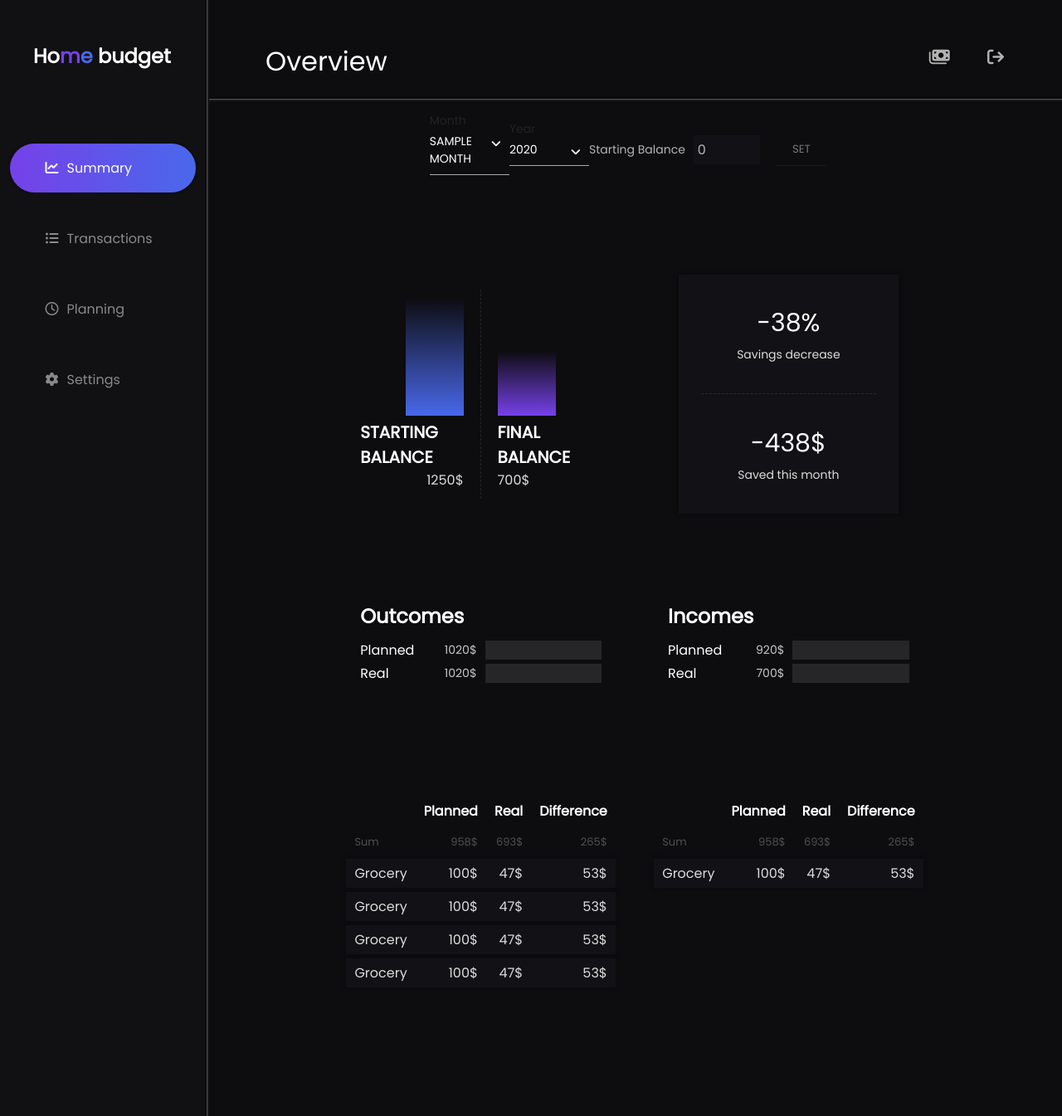
After one commit to MarcinNiemczyk/home-budget, a Python web app: template templates/home/index.html in a window 1280 px wide. The commit adds this page. Shown: the whole page at 83% size. Run offline with Jinja, Linux system fonts and the light colour scheme; the template is opened without the code that fills it: most values are stand-ins (such as "Sample title", 1, 10 or a date in 2020); some libraries are stand-ins or nearby versions.

Commit message:
Initiate summary base layout

```diff
--- a/models.py
+++ b/models.py
@@ -1,4 +1,3 @@
-from email.policy import default
 from flask import redirect, session
 from functools import wraps
 from datetime import date
--- a/static/script.js
+++ b/static/script.js
@@ -115,7 +115,8 @@ if (currentPage.includes('/transactions')) {
         tr = document.querySelectorAll('.transactions-table tr')
         tableToggle(tr)
     })
-} else if (currentPage.includes('/planning')) {
+// Every page needs to have months and years filter
+} else if (!currentPage.includes('/settings')) {
     dropdownMenu('months')
     dropdownMenu('years')
 }
--- a/static/styles.css
+++ b/static/styles.css
@@ -741,9 +741,9 @@ form {
     align-items: center;
     display: flex;
     height: 100px;
+    justify-content: center;
     margin-top: 20px;
     width: 100%;
-    justify-content: center;
 }
 
 .planning__menu .select {
@@ -752,8 +752,8 @@ form {
 
 .planning__content {
     display: flex;
+    justify-content: space-between;
     width: 100%;
-    justify-content: space-between;
 }
 
 .planning__outcomes,
@@ -814,8 +814,8 @@ form {
     color: rgba(180, 180, 180, 0.15);
     content: "$";
     display: block;
+    margin-right: 3px;
     position: absolute;
-    margin-right: 3px;
 }
 
 .planning__category label {
@@ -826,8 +826,8 @@ form {
 
 .planning__category label:hover {
     border-right: 1px solid rgba(255, 255, 255, 0.2);
+    color: white;
     cursor: pointer;
-    color: white;
 }
 
 .planning__save {
@@ -848,6 +848,269 @@ form {
     cursor: pointer;
     font-weight: bold;
 }
+
+.summary {
+    align-items: center;
+    display: flex;
+    flex-direction: column;
+    width: 80%;
+}
+
+.summary__menu {
+    align-items: center;
+    display: flex;
+    height: 100px;
+    justify-content: space-around;
+    margin-top: 10px;
+    padding-left: 10%;
+    width: 80%;
+}
+
+.summary__form {
+    display: flex;
+    flex-direction: row-reverse;
+    margin: 0;
+    width: 400px;
+    justify-content: flex-end;
+}
+
+.summary__form input[type=text]{
+    border: none;
+    background-color: rgb(var(--secondary-color));
+    color: rgb(180, 180, 180);
+    font-size: 16px;
+    height: 80%;
+    padding: 5px;
+    text-align: left;
+    width: 80px;
+}
+
+.summary__form input[type=text]:focus {
+    color: white;
+    outline: none;
+}
+
+.summary__form label {
+    color: rgb(180, 180, 180);
+    font-size: 14px;
+    margin-right: 10px;
+}
+
+.summary__form label:hover {
+    color: white;
+    cursor: pointer;
+}
+
+.summary__form input[type=submit] {
+    background-color: rgb(var(--background-color));
+    border: none;
+    border-bottom: 1px solid rgba(255, 255, 255, 0.05);
+    color: rgb(120, 120, 120);
+    height: 40px;
+    margin-left: 20px;
+    text-align: center;
+    text-transform: uppercase;
+    width: 60px;
+}
+
+.summary__form input[type=submit]:hover {
+    border-bottom: 2px solid rgb(var(--gradient-color-purple));
+    color: rgb(var(--gradient-color-blue));
+    cursor: pointer;
+    font-weight: bold;
+}
+
+.summary__content {
+    display: flex;
+    flex-wrap: wrap;
+    justify-content: center;
+    margin-top: 25px;
+    width: 100%;
+}
+
+.balance,
+.savings {
+    align-items: center;
+    display: flex;
+    height: 400px;
+    justify-content: center;
+    margin-top: 20px;
+    padding: 20px;
+    width: 45%;
+}
+
+.balance h2 {
+    font-size: 20px;
+    margin-top: 5px;
+    text-transform: uppercase;
+}
+
+.balance p {
+    color: rgb(220, 220, 220);
+}
+
+.balance__starting,
+.balance__final {
+    display: flex;
+    flex-direction: column;
+    height: 70%;
+    justify-content: flex-end;
+    padding: 10px 20px;
+    width: 50%;
+}
+
+.balance__starting {
+    align-items: flex-end;
+    border-right: 1px dashed rgba(255, 255, 255, 0.1);
+}
+
+
+.balance__chart {
+    align-items: flex-end;
+    display: flex;
+    height: 80%;
+    width: 70px;
+}
+
+.balance__chart--starting,
+.balance__chart--final {
+    background: linear-gradient(rgb(var(--background-color)), rgb(var(--gradient-color-blue)));
+    height: 100%;
+    width: 100%;
+}
+
+.balance__chart--final {
+    background: linear-gradient(rgb(var(--background-color)), rgb(var(--gradient-color-purple)));
+    height: 55%;
+}
+
+.savings__content {
+    align-items: center;
+    background-color: rgb(var(--secondary-color));
+    box-shadow: 0 0 5px rgb(var(--color-black));
+    display: flex;
+    flex-direction: column;
+    height: 80%;
+    justify-content: center;
+    width: 80%;
+}
+
+.savings__content h2 {
+    font-weight: 400;
+    font-size: 30px;
+}
+
+.savings__content p {
+    color: rgb(220, 220, 220);
+    font-size: 14px;
+    margin-top: 5px;
+}
+
+.savings__top,
+.savings__bottom {
+    align-items: center;
+    display: flex;
+    flex-direction: column;
+    height: 50%;
+    justify-content: center;
+    width: 80%;
+    padding: 20px;
+}
+
+.savings__top {
+    border-bottom: 1px dashed rgba(255, 255, 255, 0.1);
+}
+
+.charts {
+    display: flex;
+    flex-direction: column;
+    height: 100px;
+    margin: 50px 0;
+    padding: 0 40px;
+    width: 45%;
+}
+
+.charts h2 {
+    margin-bottom: 10px;
+}
+
+.charts h3 {
+    font-weight: 400;
+    font-size: 16px;
+}
+
+.charts p {
+    color: rgb(200, 200, 200);
+    font-size: 14px;
+}
+
+.charts__wrapper {
+    align-items: center;
+    display: flex;
+    height: 50%;
+    width: 100%;
+}
+
+.charts__label,
+.charts__chart {
+    display: flex;
+    width: 50%;
+}
+
+.charts__label {
+    align-items: center;
+    justify-content: space-between;
+}
+
+.charts__chart {
+    background-color: rgba(255, 255, 255, 0.1);
+    height: 85%;
+    margin-left: 10px;
+}
+
+.summary-table {
+    align-items: flex-start;
+    display: flex;
+    justify-content: center;
+    width: 45%;
+}
+
+.summary-table__outcomes,
+.summary-table__incomes {
+    border-collapse: separate;
+    border-spacing: 0 5px;
+    margin-bottom: 150px;
+    margin-top: 80px;
+    width: 75%;
+}
+
+.summary-table th,
+.summary-table td {
+    padding: 5px 10px;
+    text-align: right;
+    width: 25%;
+}
+
+.summary-table tbody tr:first-of-type {
+    background-color: transparent;
+    box-shadow: none;
+    color: rgb(80, 80, 80);
+    font-size: 13px;
+}
+
+.summary-table tbody tr {
+    background-color: rgb(var(--secondary-color));
+    box-shadow: 0 0 5px rgba(var(--color-black), 0.5);
+    color: rgb(220, 220, 220);
+}
+
+.summary-table tbody td:first-of-type {
+    text-align: left;
+}
+
+/* .summary__content * {
+    outline: 1px solid rgba(255, 255, 255, 0.1)
+} */
 
 
 @media (max-width: 1400px) {
--- /dev/null
+++ b/templates/home/index.html
@@ -0,0 +1,202 @@
+{% extends "layout.html" %}
+
+{% block title %}
+    Overview
+{% endblock %}
+
+{% block heading %}
+    Overview
+{% endblock %}
+
+{% block content %}
+    <div class="summary">
+        <div class="summary__menu">
+            <div class="select">
+                <div class="select__options months">
+                    {% for month in months %}
+                        <div class="select__option months__option">
+                            <input type="radio" class="radio" id="{{ months[month] }}" name="{{ month }}" value="{{ months[month] }}" {% if selected_month == month %}checked{% endif %}
+                                   onclick="window.location.href='/{{ selected_year }}/{{ month }}'">
+                            <label for="{{ months[month] }}" {% if selected_month == month %}class="active"{% endif %}>{{ months[month] }}</label>
+                        </div>
+                    {% endfor %}
+
+                </div>
+                <div class="select__selected months__selected">{{ months[selected_month] }}</div>
+                <div class="select__head">Month</div>
+            </div>
+            <div class="select">
+                <div class="select__options years">
+                    {% for year in years %}
+                        <div class="select__option years__option">
+                                <input type="radio" class="radio" id="{{ year }}" name="{{ year }}" value="{{ year }}" {% if selected_year == year %}checked{% endif %}
+                                    onclick="window.location.href='/{{ year }}/{{ selected_month }}'">
+                                <label for="{{ year }}" {% if selected_year == year %}class="active"{% endif %}>
+                                    {% if year == 0 %}
+                                        All
+                                    {% else %}
+                                        {{ year }}
+                                    {% endif %}
+                                </label>
+                        </div>
+                    {% endfor %}
+                </div>
+                <div class="select__selected years__selected">
+                    {% if selected_year == 0 %}
+                        All
+                    {% else %}
+                        {{ selected_year }}
+                    {% endif %}
+                </div>
+                <div class="select__head">Year</div>
+            </div>
+            <form action="" class="summary__form" method="post" autocomplete="off">
+                <input type="submit" value="set">
+                <input type="text" name="starting-balance" id="starting-balance" value="0">
+                <label for="starting-balance">Starting Balance</label>
+            </form>
+        </div>
+
+        <div class="summary__content">
+            <div class="balance">
+                <div class="balance__starting">
+                    <div class="balance__chart">
+                        <div class="balance__chart--starting"></div>
+                    </div>
+                    <h2>Starting balance</h2>
+                    <p>1250$</p>
+                </div>
+                <div class="balance__final">
+                    <div class="balance__chart">
+                        <div class="balance__chart--final"></div>
+                    </div>
+                    <h2>Final balance</h2>
+                    <p>700$</p>
+                </div>
+            </div>
+            <div class="savings">
+                <div class="savings__content">
+                    <div class="savings__top">
+                        <h2>-38%</h2>
+                        <p>Savings decrease</p>
+                    </div>
+                    <div class="savings__bottom">
+                        <h2>-438$</h2>
+                        <p>Saved this month</p>
+                    </div>
+                </div>
+            </div>
+            <div class="charts">
+                <h2>Outcomes</h2>
+                <div class="charts__wrapper">
+                    <div class="charts__label">
+                        <h3>Planned</h3>
+                        <p>1020$</p>
+                    </div>
+                    <div class="charts__chart">
+
+                    </div>
+                </div>
+                <div class="charts__wrapper">
+                    <div class="charts__label">
+                        <h3>Real</h3>
+                        <p>1020$</p>
+                    </div>
+                    <div class="charts__chart">
+
+                    </div>
+                </div>
+            </div>
+            <div class="charts">
+                <h2>Incomes</h2>
+                <div class="charts__wrapper">
+                    <div class="charts__label">
+                        <h3>Planned</h3>
+                        <p>920$</p>
+                    </div>
+                    <div class="charts__chart">
+
+                    </div>
+                </div>
+                <div class="charts__wrapper">
+                    <div class="charts__label">
+                        <h3>Real</h3>
+                        <p>700$</p>
+                    </div>
+                    <div class="charts__chart">
+                    </div>
+                </div>
+            </div>
+            <div class="summary-table">
+                <table class="summary-table__outcomes">
+                    <thead>
+                        <tr>
+                            <th></th>
+                            <th>Planned</th>
+                            <th>Real</th>
+                            <th>Difference</th>
+                        </tr>
+                    </thead>
+                    <tbody>
+                        <tr>
+                            <td>Sum</td>
+                            <td>958$</td>
+                            <td>693$</td>
+                            <td>265$</td>
+                        </tr>
+                        <tr>
+                            <td>Grocery</td>
+                            <td>100$</td>
+                            <td>47$</td>
+                            <td>53$</td>
+                        </tr>
+                        <tr>
+                            <td>Grocery</td>
+                            <td>100$</td>
+                            <td>47$</td>
+                            <td>53$</td>
+                        </tr>
+                        <tr>
+                            <td>Grocery</td>
+                            <td>100$</td>
+                            <td>47$</td>
+                            <td>53$</td>
+                        </tr>
+                        <tr>
+                            <td>Grocery</td>
+                            <td>100$</td>
+                            <td>47$</td>
+                            <td>53$</td>
+                        </tr>
+                    </tbody>
+                </table>
+            </div>
+            <div class="summary-table">
+                <table class="summary-table__incomes">
+                    <thead>
+                        <tr>
+                            <th></th>
+                            <th>Planned</th>
+                            <th>Real</th>
+                            <th>Difference</th>
+                        </tr>
+                    </thead>
+                    <tbody>
+                        <tr>
+                            <td>Sum</td>
+                            <td>958$</td>
+                            <td>693$</td>
+                            <td>265$</td>
+                        </tr>
+                        <tr>
+                            <td>Grocery</td>
+                            <td>100$</td>
+                            <td>47$</td>
+                            <td>53$</td>
+                        </tr>
+                    </tbody>
+                </table>
+            </div>
+        </div>
+    </div>
+{% endblock %}
```
Also changed, not shown: views/home.py (+10 -4 lines).
